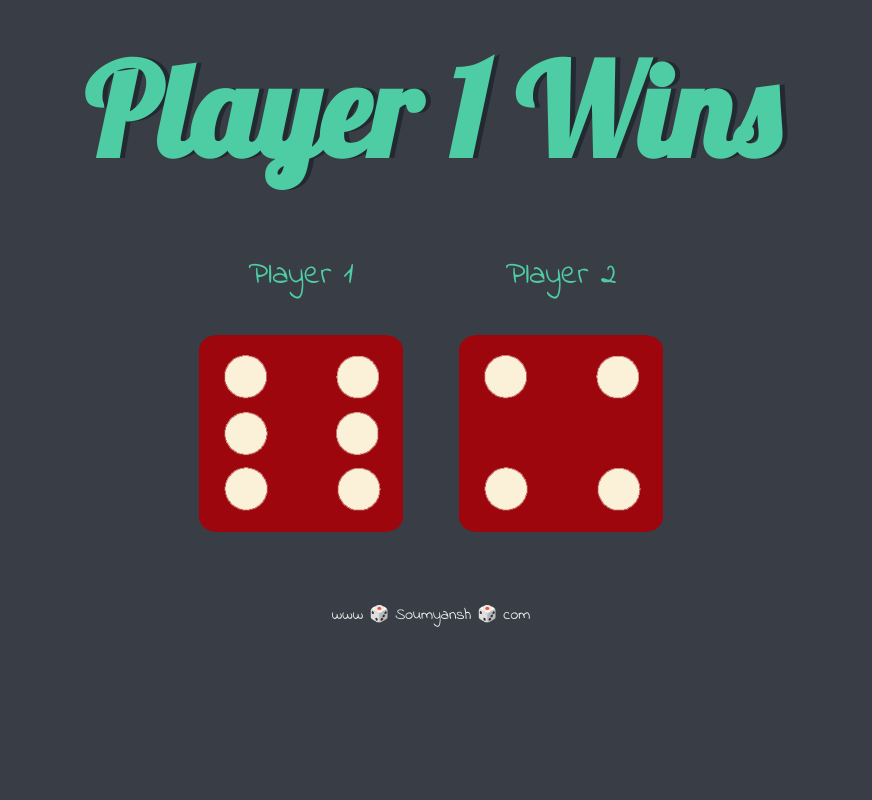
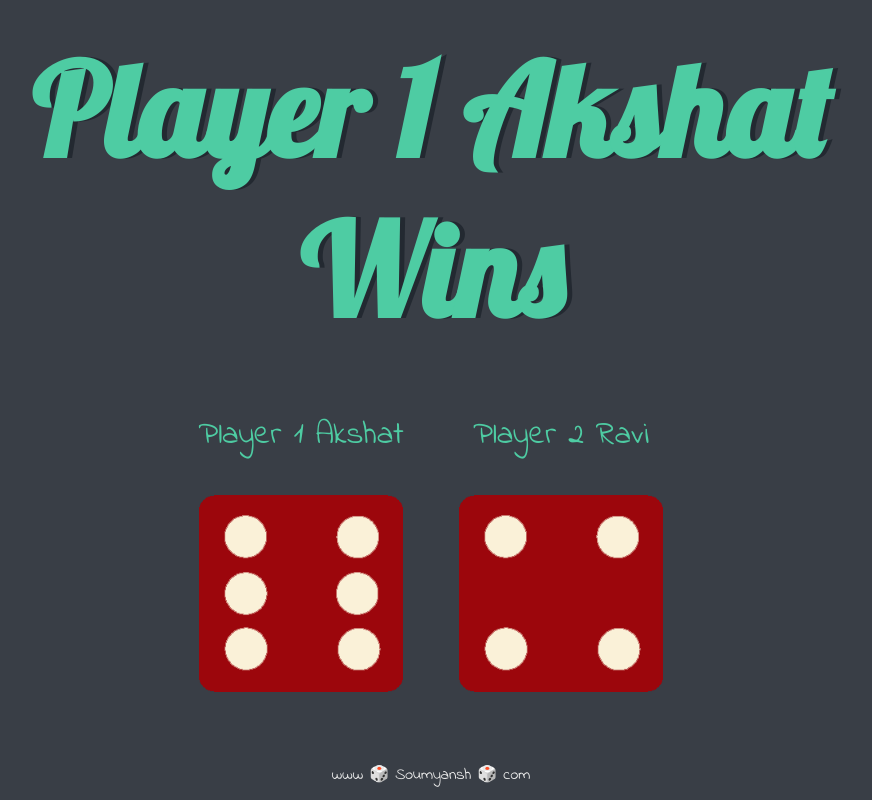
Before and after one commit to soumyansh/DiceChallenge, a plain HTML site: page index.html in a window 1280 px wide. Shown: the whole page, without its empty margins (209-1081 px from the left). Drawn offline with Linux system fonts and the light colour scheme.

Commit message:
30032019

```diff
--- a/index.html
+++ b/index.html
@@ -13,12 +13,12 @@
       <h1>Refresh Me</h1>
 
       <div class="dice">
-        <p>Player 1</p>
+        <p>Player 1 Akshat</p>
         <img class="img1" src="images\dice6.png">
       </div>
 
       <div class="dice">
-        <p>Player 2</p>
+        <p>Player 2 Ravi</p>
         <img class="img2" src="images\dice6.png">
       </div>
 
--- a/index.js
+++ b/index.js
@@ -31,9 +31,9 @@ if (randomNumber2==1) {
 }
 
 if(randomNumber1>randomNumber2){
-  document.querySelector("h1").innerHTML="Player 1 Wins";
+  document.querySelector("h1").innerHTML="Player 1 Akshat Wins";
 }else if(randomNumber2>randomNumber1){
-  document.querySelector("h1").innerHTML="Player 2 Wins";
+  document.querySelector("h1").innerHTML="Player 2 Ravi Wins";
 } else{
   document.querySelector("h1").innerHTML="It's a Draw";
 }
```
